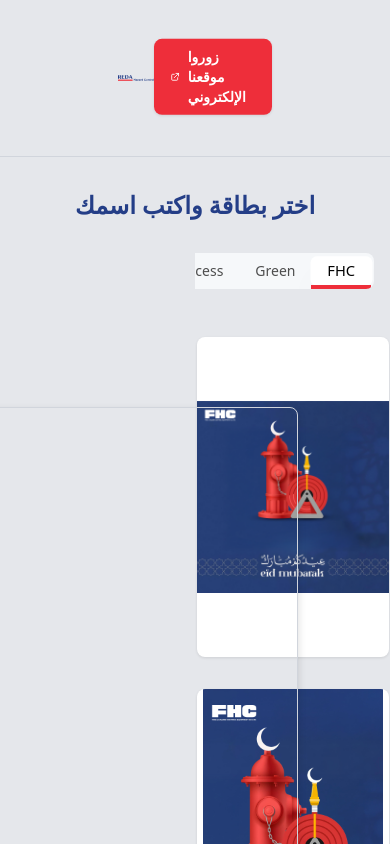
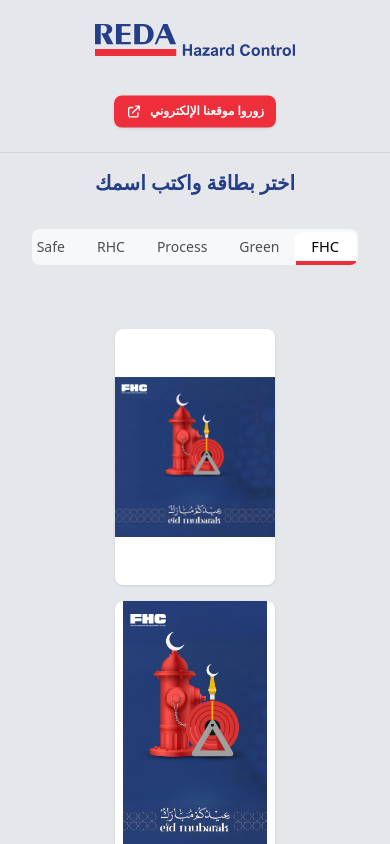
Before and after one commit to Yussif20/REDA-greeting-cards, a React (Vite) app: page / in a window 390 px wide. Shown: the top 844 px of the page. Built offline with nearby package versions, Linux system fonts and the light colour scheme.

Commit message:
fix=> fix the header and cardSelctor responsivness

```diff
--- a/src/components/CardSelector.jsx
+++ b/src/components/CardSelector.jsx
@@ -1,14 +1,12 @@
 import { useState, useRef, useEffect } from 'react';
 import { imageCategories } from '../data';
-
-// const bg = 'bg-gradient-to-b from-[#e0e7e9] to-[#ffca19]/20';
 
 const CardSelector = () => {
   const [selectedImage, setSelectedImage] = useState(null);
   const [name, setName] = useState('');
   const [color, setColor] = useState('#ffffff');
-  const [namePosition, setNamePosition] = useState({ x: 200, y: 356 }); // بناءً على الأبعاد الجديدة
-  const [font, setFont] = useState('Cairo'); // الخط الافتراضي عربي
+  const [namePosition, setNamePosition] = useState({ x: 200, y: 356 });
+  const [font, setFont] = useState('Cairo');
   const [fontStyle, setFontStyle] = useState('normal');
   const [activeTab, setActiveTab] = useState('FHC');
   const [highRes, setHighRes] = useState(false);
@@ -63,7 +61,6 @@
     const canvas = canvasRef.current;
     const ctx = canvas.getContext('2d');
 
-    // أبعاد ثابتة للـ Canvas (400x712 بناءً على نسبة 1080x1920 مقسمة)
     const fixedWidth = 400;
     const fixedHeight = 712;
     const dpi = highRes ? 300 : 72;
@@ -71,7 +68,6 @@
     canvas.width = fixedWidth * scale;
     canvas.height = fixedHeight * scale;
 
-    // رسم الصورة بحجم ثابت بدون قص
     ctx.drawImage(selectedImage, 0, 0, canvas.width, canvas.height);
     const adjustedFontSize = fontSize * scale;
     ctx.font = `${fontStyle === 'bold' ? 'bold ' : ''}${
@@ -89,7 +85,7 @@
   const handleCanvasClick = (e) => {
     if (!selectedImage) return;
     const rect = canvasRef.current.getBoundingClientRect();
-    const scaleX = 400 / rect.width; // الأبعاد الثابتة
+    const scaleX = 400 / rect.width;
     const scaleY = 712 / rect.height;
     setNamePosition({
       x: (e.clientX - rect.left) * scaleX,
@@ -124,19 +120,19 @@
 
   return (
     <div
-      className="min-h-screen bg-gray-200 flex flex-col items-center py-8 overflow-hidden"
+      className="min-h-screen bg-gray-200 flex flex-col items-center py-4 sm:py-8 overflow-hidden"
       dir="rtl"
     >
-      <h1 className="text-2xl font-bold text-[#243e87] mb-4 fade-in">
+      <h1 className="text-xl sm:text-2xl font-bold text-[#243e87] mb-4 fade-in">
         اختر بطاقة واكتب اسمك
       </h1>
 
-      {/* الشاشة الكبيرة: تصميم مقسم */}
-      <div className="flex flex-1 w-full h-[calc(100%-60px)]">
-        {/* اليسار: الـ Tabs، البطاقات، والخيارات */}
-        <div className="w-1/2 p-4 overflow-y-auto flex flex-col gap-4">
-          {/* الـ Tabs */}
-          <div className="mx-auto py-1 px-1 flex items-center justify-between mb-8 bg-[#F6F8FA] text-black text-sm font-medium leading-5 rounded-lg relative overflow-x-auto">
+      {/* Responsive Container */}
+      <div className="flex flex-col lg:flex-row flex-1 w-full max-w-6xl px-4 sm:px-6 lg:px-0">
+        {/* Left Section: Tabs, Cards, and Options */}
+        <div className="w-full lg:w-1/2 p-4 overflow-y-auto flex flex-col items-center gap-4">
+          {/* Tabs */}
+          <div className="w-full max-w-md mx-auto py-1 px-1 flex items-center justify-between mb-6 bg-[#F6F8FA] text-black text-sm font-medium leading-5 rounded-lg relative overflow-x-auto">
             {Object.keys(imageCategories).map((category, index) => (
               <button
                 key={category}
@@ -160,12 +156,12 @@
             />
           </div>
 
-          {/* البطاقات */}
-          <div className="w-full grid grid-cols-1 xs:grid-cols-2 sm:grid-cols-2 lg:grid-cols-2 gap-x-8 gap-y-8 place-items-center">
+          {/* Cards */}
+          <div className="w-full flex flex-wrap justify-center gap-4 sm:gap-8 py-6">
             {imageCategories[activeTab].map((src, index) => (
               <div
                 key={index}
-                className="group bg-white rounded-lg shadow-[0_1px_3px_rgba(0,0,0,0.1)] hover:shadow-[0_4px_8px_rgba(0,0,0,0.15)] transition-all duration-300 cursor-pointer w-48 h-80" // حجم ثابت للكارت
+                className="group bg-white rounded-lg shadow-[0_1px_3px_rgba(0,0,0,0.1)] hover:shadow-[0_4px_8px_rgba(0,0,0,0.15)] transition-all duration-300 cursor-pointer w-40 h-64 sm:w-48 sm:h-80"
                 onClick={() => selectCard(src)}
               >
                 <img
@@ -177,8 +173,8 @@
             ))}
           </div>
 
-          {/* الخيارات */}
-          <div className="flex flex-col gap-3">
+          {/* Options */}
+          <div className="w-full max-w-md flex flex-col gap-3">
             <input
               type="text"
               value={name}
@@ -248,16 +244,16 @@
           </div>
         </div>
 
-        {/* اليمين: الصورة الناتجة والزر */}
-        <div className="w-1/2 p-4 flex flex-col items-center justify-center gap-4">
+        {/* Right Section: Canvas and Button */}
+        <div className="w-full lg:w-1/2 p-4 flex flex-col items-center justify-center gap-4">
           <canvas
             ref={canvasRef}
-            className="w-[400px] h-[712px] border border-gray-300 rounded-lg shadow-[0_4px_8px_rgba(0,0,0,0.15)] cursor-crosshair" // حجم ثابت
+            className="w-full max-w-[400px] h-auto aspect-[400/712] border border-gray-300 rounded-lg shadow-[0_4px_8px_rgba(0,0,0,0.15)] cursor-crosshair"
             onClick={handleCanvasClick}
           />
           <button
             onClick={downloadCard}
-            className="px-6 py-2 bg-[#ee2e3a] text-white font-semibold rounded-lg shadow-[0_4px_8px_rgba(0,0,0,0.15)] hover:bg-[#ee2e3a]/80 hover:shadow-[0_1px_3px_rgba(0,0,0,0.1)] hover:-translate-y-1 transition-all duration-300 bounce-slow"
+            className="cursor-pointer px-6 py-2 bg-[#ee2e3a] text-white font-semibold rounded-lg shadow-[0_4px_8px_rgba(0,0,0,0.15)] hover:bg-[#ee2e3a]/80 hover:shadow-[0_1px_3px_rgba(0,0,0,0.1)] hover:-translate-y-1 transition-all duration-300 bounce-slow"
           >
             حفظ البطاقة
           </button>
--- a/src/components/Header.jsx
+++ b/src/components/Header.jsx
@@ -2,21 +2,26 @@
 
 const Header = () => {
   return (
-    <header className="bg-gray-200 px-20 py-10 shadow-lg w-full border-b border-gray-300">
-      {/* اللوجو على الشمال */}
-      <div className="max-w-4/6 flex items-center justify-between mx-auto">
+    <header className="bg-gray-200 w-full border-b border-gray-300 shadow-lg px-4 sm:px-10 lg:px-20 py-6 sm:py-10">
+      {/* Container */}
+      <div className="max-w-7xl mx-auto flex flex-col sm:flex-row items-center justify-between gap-10 sm:gap-4">
+        {/* Logo */}
         <div className="flex items-center justify-center">
-          <img className="h-10 w-[250px]" src={logo} alt="logo" />
+          <img
+            className="h-8 sm:h-10 w-auto max-w-[200px] sm:max-w-[250px]"
+            src={logo}
+            alt="logo"
+          />
         </div>
-        {/* زر Shop Now مع الـ Cart SVG */}
+        {/* Button with SVG */}
         <a
           href="https://www.redahazardcontrol.com/"
           target="_blank"
-          className="flex items-center gap-2 px-4 py-2 bg-[#ee2e3a] text-white font-semibold rounded-lg shadow-[0_1px_3px_rgba(0,0,0,0.1)] hover:bg-[#ee2e3a]/80 hover:shadow-[0_4px_8px_rgba(0,0,0,0.15)] hover:-translate-y-1 transition-all duration-300 bounce-slow"
+          className="flex items-center gap-2 px-3 py-2 sm:px-4 sm:py-2 bg-[#ee2e3a] text-white font-semibold rounded-lg shadow-[0_1px_3px_rgba(0,0,0,0.1)] hover:bg-[#ee2e3a]/80 hover:shadow-[0_4px_8px_rgba(0,0,0,0.15)] hover:-translate-y-1 transition-all duration-300 bounce-slow"
         >
           <svg
             xmlns="http://www.w3.org/2000/svg"
-            className="h-5 w-5"
+            className="h-4 w-4 sm:h-5 sm:w-5"
             fill="none"
             viewBox="0 0 24 24"
             stroke="currentColor"
@@ -28,7 +33,9 @@
               d="M10 6H6a2 2 0 00-2 2v10a2 2 0 002 2h10a2 2 0 002-2v-4M14 4h6m0 0v6m0-6L10 14"
             />
           </svg>
-          <span className="text-sm md:text-base">زوروا موقعنا الإلكتروني</span>
+          <span className="text-xs sm:text-sm md:text-base">
+            زوروا موقعنا الإلكتروني
+          </span>
         </a>
       </div>
     </header>
```
